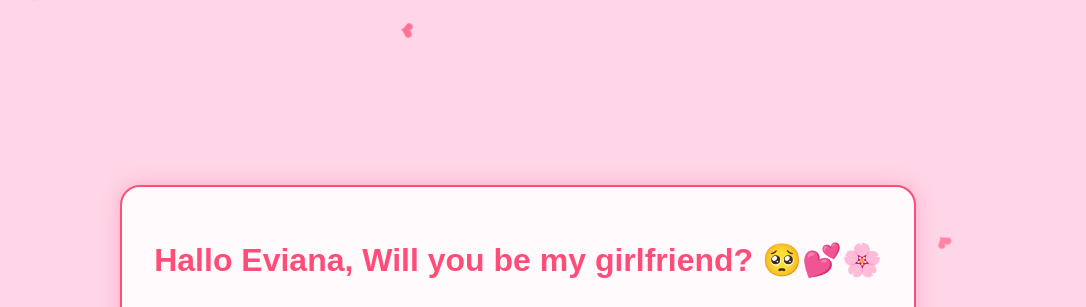
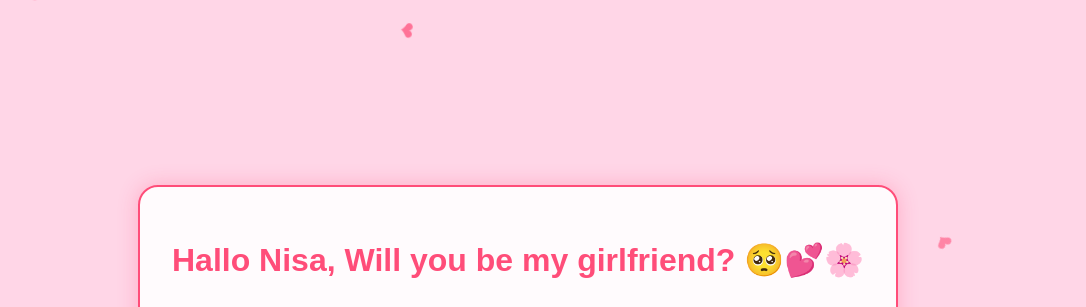
Before and after one commit to Davidwiajaya04/special-for-you, a website: page index.html in a window 1280 px wide. Shown: the top 307 px of the page, without its empty margins (122-1208 px from the left). Drawn offline with Linux system fonts and the light colour scheme; grey boxes are pictures that could not be loaded.

Commit message:
Update index.html

```diff
--- a/index.html
+++ b/index.html
@@ -14,7 +14,7 @@
         <source src="https://media-hosting.imagekit.io//57d9b82542f24b31/wannabeyours.mp4" type="video/mp4">
     </audio>
     <div class="container">
-        <h1 class="title">Hallo Eviana, Will you be my girlfriend? 🥺💕🌸</h1>
+        <h1 class="title">Hallo Nisa, Will you be my girlfriend? 🥺💕🌸</h1>
         <img src="https://i.pinimg.com/736x/e4/72/4d/e4724dc43d60d24fa01eda5d6614715a.jpg" alt="cute-gif">
         <div class="buttons">
             <button class="btn yes-btn">Yes 💘</button>
```
